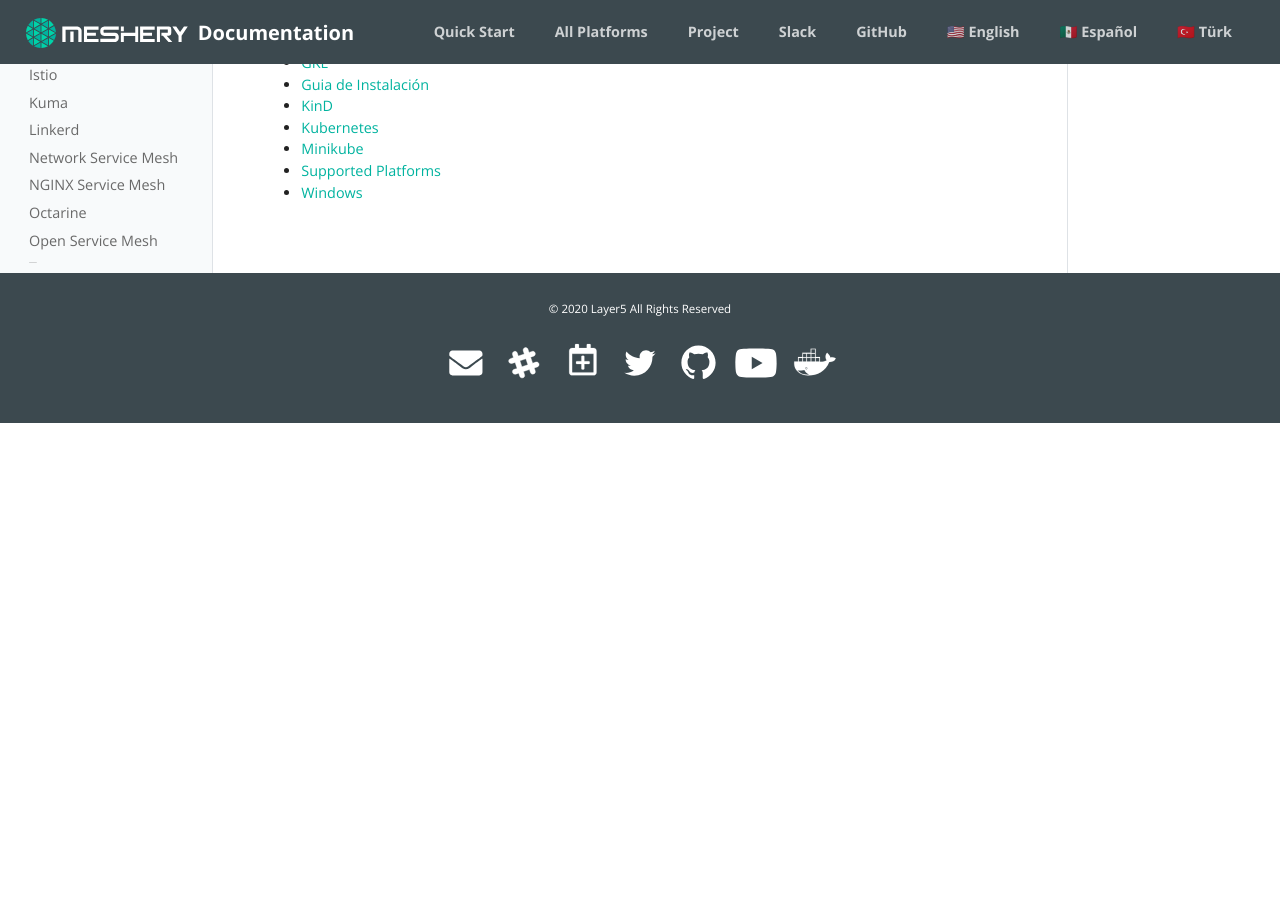
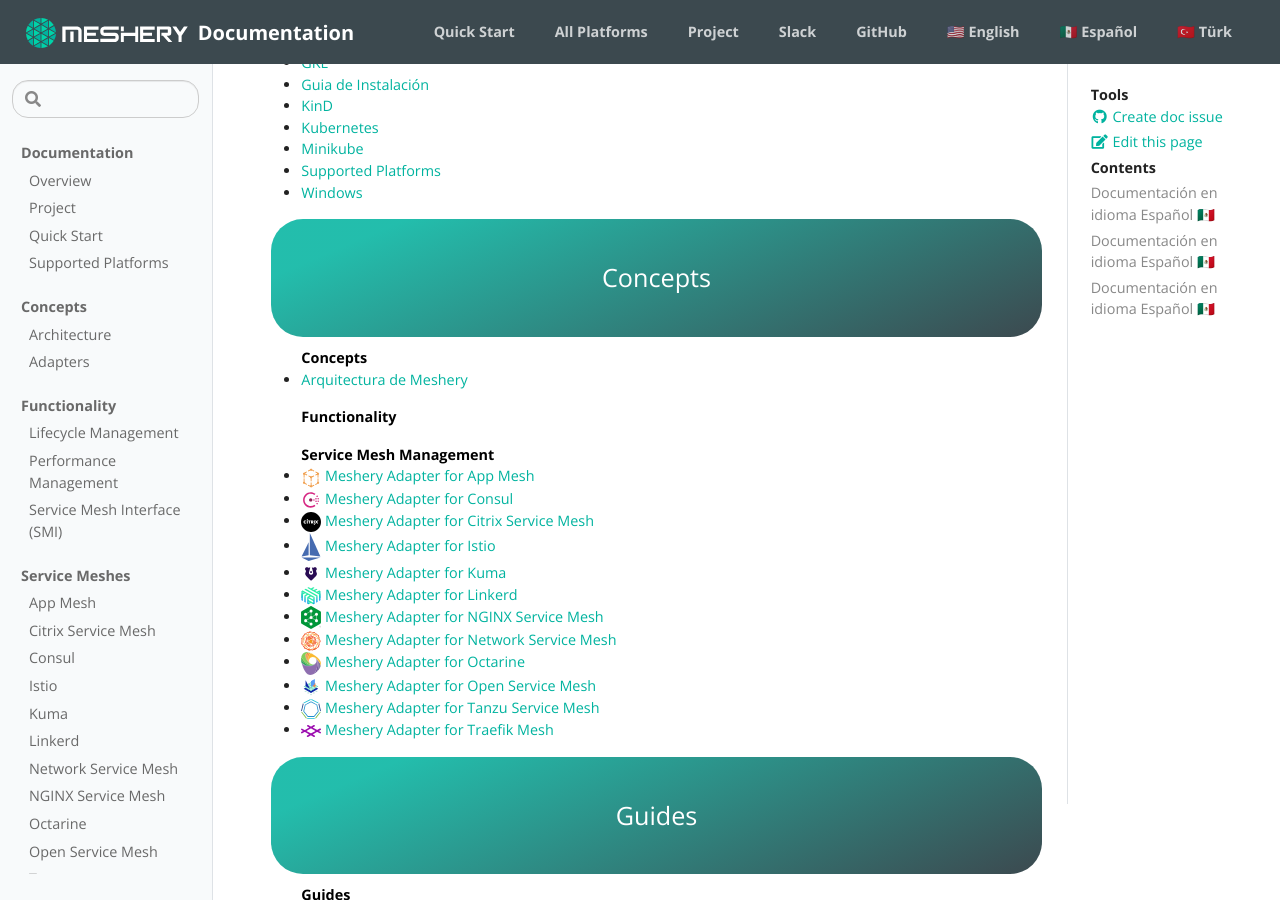
Before and after one commit to alonsolopezr/meshery_docs_multilang, a Jekyll site: the page built from es/pages/index.md, in a window 1280 px wide and 900 px high, scrolled down 680 px. Built offline with Jekyll 4.4.1, drawn with Linux system fonts in a browser that asks for light colours; nearby versions of some CDN libraries; comment, search, counter and statistics services are not loaded; before the commit the page ends 1103 px from its top, so only the background shows below that.

Commit message:
update es index.md -temporal-
Signed-off-by: JOSE ALONSO LOPEZ ROMO <alonso.lopez.r@gmail.com>

```diff
--- a/es/pages/index.md
+++ b/es/pages/index.md
@@ -38,5 +38,68 @@ display-title: "false"
         {% endfor %}
       </ul>
   </div>
+<!-- CONCEPTS -->
+  <div>
+    <a href="{{ site.baseurl }}/concepts">
+        <div class="overview">Concepts</div>
+    </a>
+    <ul><b><a href="{{ site.baseurl }}/concepts" class="text-black">Concepts</a></b>
+      {% for item in sorted_pages %}
+      {% if item.type=="concepts" and item.list!="exclude" -%}
+        <li><a href="{{ site.baseurl }}{{ item.url }}">{{ item.title }}</a>
+        </li>
+        {% endif %}
+      {% endfor %}
+    </ul>
+    <ul><b><a href="{{ site.baseurl }}/functionality" class="text-black">Functionality</a></b>
+      {% for item in sorted_pages %}
+      {% if item.type=="functionality" and item.list!="exclude" and item.language !="es" -%}
+        <li><a href="{{ site.baseurl }}{{ item.url }}">{{ item.title }}</a>
+        </li>
+        {% endif %}
+      {% endfor %}
+    </ul>
+    <ul><b><a href="{{ site.baseurl }}/service-meshes" class="text-black">Service Mesh Management</a></b>
+      {% for item in sorted_pages %}
+      {% if item.type=="service-mesh" and item.list!="exclude" -%}
+        <li><a href="{{ site.baseurl }}{{ item.url }}">{{ item.title }}</a>
+        </li>
+        {% endif %}
+      {% endfor %}
+      {% for adapter in site.adapters -%}
+      {% if adapter.project_status -%}
+        <li><img src="{{ adapter.image }}" style="width:20px" /> <a href="{{ site.baseurl }}{{ adapter.url }}">{{ adapter.name }}</a></li>
+      {% endif -%}
+      {% endfor %}
+    </ul>
+  </div>
 
+  <!-- GUIDES -->
+  <div>
+    <a href="{{ site.baseurl }}/guides">
+        <div class="overview">Guides</div>
+    </a>
+    <ul><b><a href="{{ site.baseurl }}/guides" class="text-black">Guides</a></b>
+      {% for item in sorted_pages %}
+      {% if item.type=="Guides" and item.list!="exclude" -%}
+        <li><a href="{{ site.baseurl }}{{ item.url }}">{{ item.title }}</a>
+        </li>
+        {% endif %}
+      {% endfor %}
+    </ul>
+    <ul><b><a href="{{ site.baseurl }}/reference" class="text-black">Reference</a></b>
+        {% for item in sorted_pages %}
+        {% if item.type=="Reference" and item.list!="exclude" -%}
+          <li><a href="{{ site.baseurl }}{{ item.url }}">{{ item.title }}</a>
+          </li>
+          {% endif %}
+        {% endfor %}
+      </ul>
+  </div>
+</div>
+
+<!-- <div style="text-align:center;padding:0;margin:0;">
+<img src="https://layer5.io/assets/images/meshery/meshery-logo-shadow-light-white-text-side.svg" width="60%" />
+<h1>Documentation</h1>
+</div> -->
 {% include toc.html page=espanol %}
```
Also changed, not shown: es/pages/concepts/architecture/architecture.md (+1 -0 lines), pages/index.md (+1 -1 lines), pages/installation/docker.md (+1 -0 lines).
